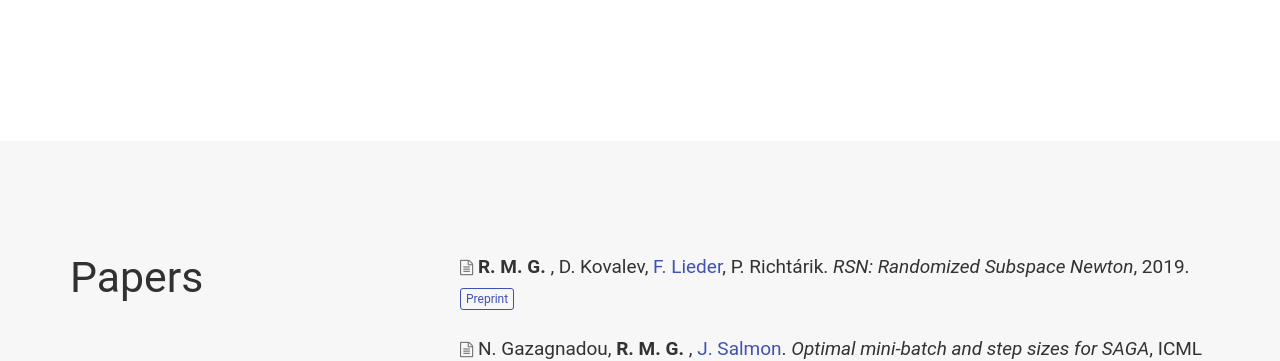
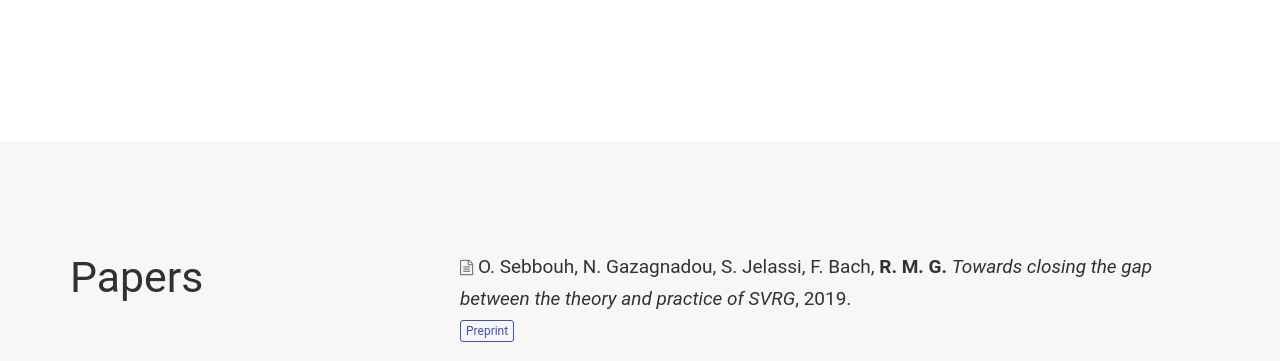
Before and after one commit to gowerrobert/gowerrobert.github.io, a plain HTML site: page index.html in a window 1280 px wide. Shown: the part 604-965 px from the top of the page. Drawn offline with nearby package versions, Linux system fonts and the light colour scheme; some packages are replaced by stand-ins of ours; some icons are missing.

Commit message:
free SVRG paerp

```diff
--- a/index.html
+++ b/index.html
@@ -317,6 +317,26 @@
 
   </div>
   <div class="col-xs-12 col-md-8">
+
+
+    <div class="pub-list-item" style="margin-bottom: 1rem" itemscope itemtype="http://schema.org/CreativeWork">
+      <i class="fa fa-file-text-o pub-icon" aria-hidden="true"></i>
+      <span itemprop="author">
+         O. Sebbouh, N. Gazagnadou, S. Jelassi, F. Bach, <b> R. M. G. </b></span>
+        <em> Towards closing the gap between the theory and practice of SVRG</em>, 2019.
+        <p>
+          <a class="btn btn-primary btn-outline btn-xs" href="./pdf/papers/free_SVRG.pdf" target="_blank" rel="noopener">
+            Preprint
+          </a>
+       <!--   <a class="btn btn-primary btn-outline btn-xs" href="https://github.com/gowerrobert/StochOpt.jl" target="_blank" rel="noopener">
+            Code
+          </a>
+           <a class="btn btn-primary btn-outline btn-xs" href="http://proceedings.mlr.press/v97/gazagnadou19a/gazagnadou19a.pdf" target="_blank" rel="noopener">
+              Journal
+            </a> -->
+        </p>
+      </div>
+
 
     <div class="pub-list-item" style="margin-bottom: 1rem" itemscope itemtype="http://schema.org/CreativeWork">
       <i class="fa fa-file-text-o pub-icon" aria-hidden="true"></i>
```
Also changed, not shown: 1 other file.
